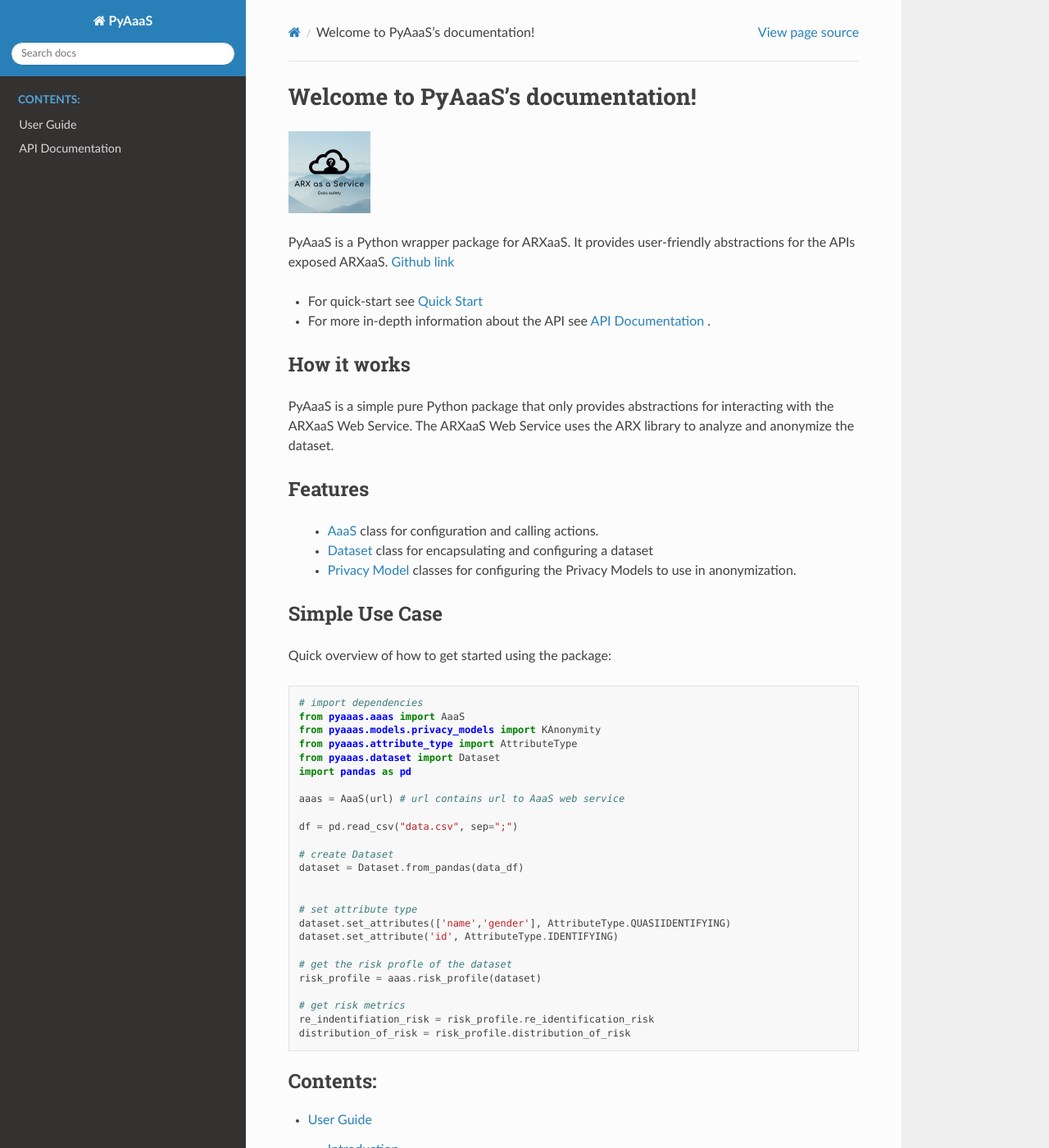
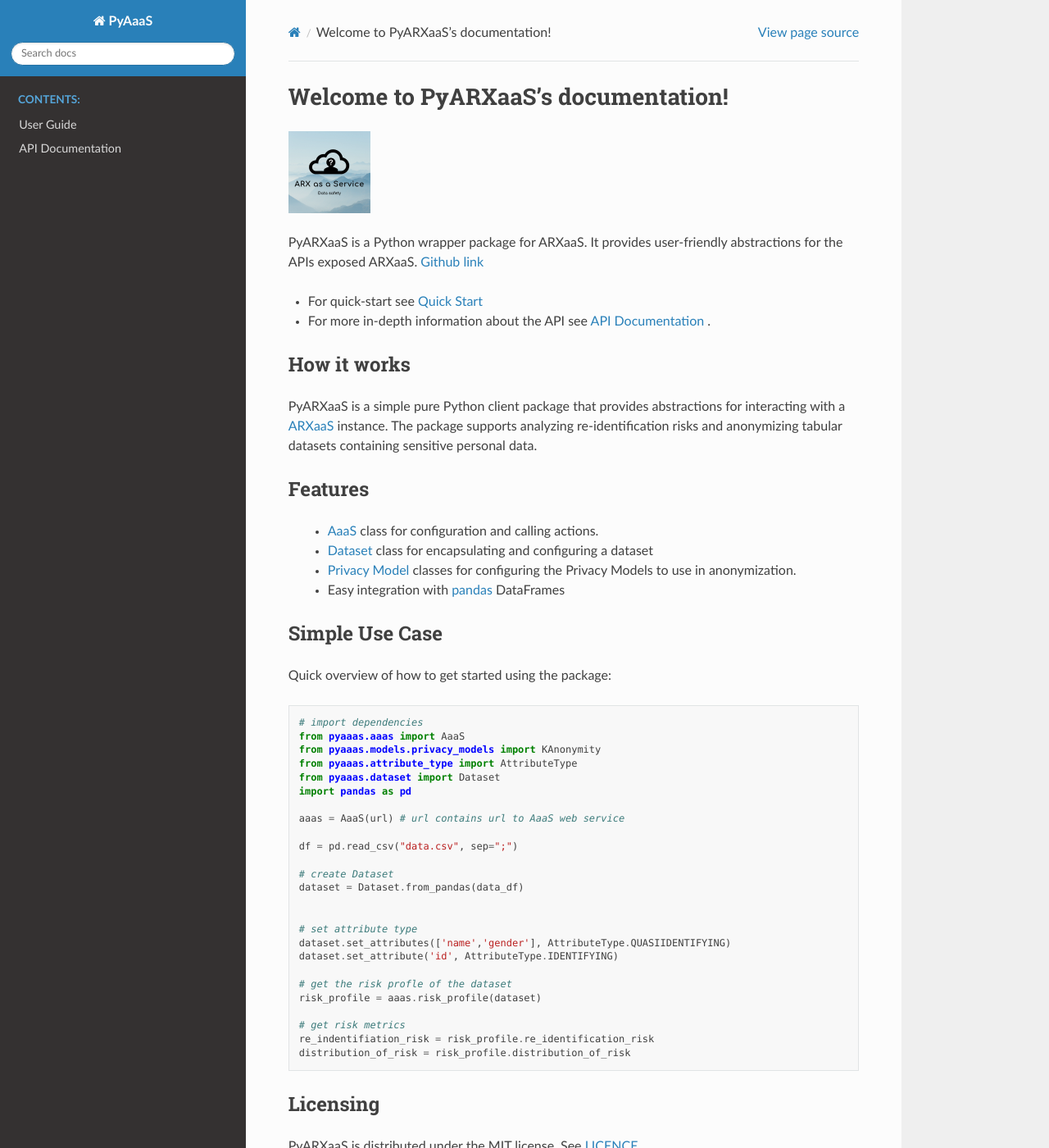
Before and after one commit to navikt/pyarxaas, a Sphinx documentation site: the page built from docs/index.rst, in a window 1280 px wide and 1400 px high. Shown: the whole window at 82% size. Built offline with Sphinx 7.4.7 and the Read the Docs theme 2.0.0, drawn with Linux system fonts in a browser that asks for light colours; formulas are drawn with MathJax 3; some of the changed text lies outside the part shown.

Commit message:
Re-structure docs index page

```diff
--- a/docs/index.rst
+++ b/docs/index.rst
@@ -3,15 +3,15 @@
    You can adapt this file completely to your liking, but it should at least
    contain the root `toctree` directive.
 
-Welcome to PyAaaS's documentation!
-==================================
+Welcome to PyARXaaS's documentation!
+====================================
 
 .. image:: images/arxaas_logo.png
    :height: 100px
 
-PyAaaS is a Python wrapper package for ARXaaS.
+PyARXaaS is a Python wrapper package for ARXaaS.
 It provides user-friendly abstractions for the APIs exposed ARXaaS.
-`Github link <https://github.com/oslomet-arx-as-a-service/PyAaaS>`_
+`Github link <https://github.com/oslomet-arx-as-a-service/PyARXaaS>`_
 
 - For quick-start see :ref:`quick-start`
 - For more in-depth information about the API see :ref:`api` .
@@ -20,9 +20,9 @@
 How it works
 -------------
 
-PyAaaS is a simple pure Python package that only provides abstractions for interacting with the ARXaaS Web Service.
-The ARXaaS Web Service uses the ARX library to analyze and anonymize the dataset.
-
+PyARXaaS is a simple pure Python client package that provides abstractions for interacting with
+a `ARXaaS <https://github.com/oslomet-arx-as-a-service/ARXaaS>`_ instance.
+The package supports analyzing re-identification risks and anonymizing tabular datasets containing sensitive personal data.
 
 Features
 --------
@@ -30,6 +30,7 @@
  - :ref:`aaas` class for configuration and calling actions.
  - :ref:`dataset`  class for encapsulating and configuring a dataset
  - :ref:`privacy_model` classes for configuring the Privacy Models to use in anonymization.
+ - Easy integration with `pandas <https://pandas.pydata.org/>`_ DataFrames
 
 
 Simple Use Case
@@ -62,7 +63,9 @@
    re_indentifiation_risk = risk_profile.re_identification_risk
    distribution_of_risk = risk_profile.distribution_of_risk
 
-
+Licensing
+---------
+PyARXaaS is distributed under the MIT license. See `LICENCE <https://github.com/oslomet-arx-as-a-service/PyARXaaS/blob/master/LICENSE>`_
 
 .. toctree::
    :maxdepth: 3
```
